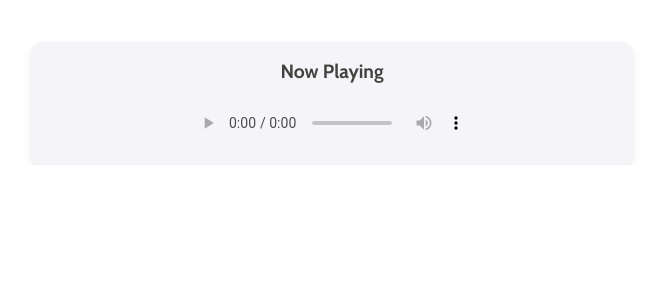
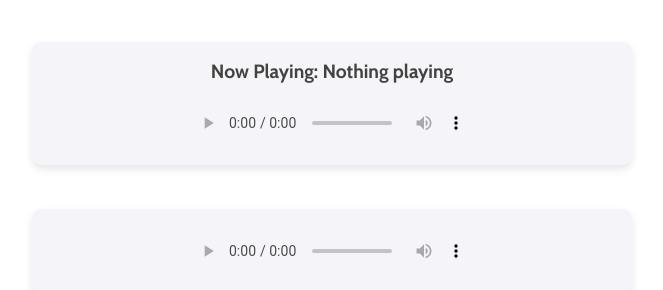
Before and after one commit to thunder-007/headspace, a React (Vite) app: page /my_music in a window 1280 px wide. Shown: the part 903-1193 px from the top of the page, without its empty margins (308-971 px from the left). Before the commit the page ends 1068 px from the top, so only its background shows below. Built offline with nearby package versions, Linux system fonts and the light colour scheme; no server answers; sample sign-in values are in the browser's storage; a web font is replaced by a local one.

Commit message:
add music player songs and google auth

```diff
--- a/db.json
+++ b/db.json
@@ -1,5 +1,12 @@
 {
   "audio": [
-    { "id": "1", "url": ""}
+    { "id": "1",
+      "url": "https://www2.cs.uic.edu/~i101/SoundFiles/BabyElephantWalk60.wav",
+      "title": "Baby Elephant Walk"
+    },
+    { "id": "1",
+      "url": "https://www2.cs.uic.edu/~i101/SoundFiles/BabyElephantWalk60.wav",
+      "title": "DJ Tillu"
+    }
   ]
 }
--- a/src/pages/MyHeadspace.jsx
+++ b/src/pages/MyHeadspace.jsx
@@ -1,3 +1,4 @@
+import  { useState, useRef } from 'react';
 import MyHeadspaceNav from '../components/childComponents/MyHeadspaceNav';
 import HeadspaceTop from '../components/childComponents/HeadspaceTop';
 import "../components/childComponents/MyHeadspace.css";
@@ -5,6 +6,18 @@ import HeadspaceContent from '../components/childComponents/HeadspaceContent';
 
 // eslint-disable-next-line react/prop-types
 const MyHeadspace = ({ title }) => {
+    const [nowPlaying, setNowPlaying] = useState("Nothing playing");
+    const audioRefs = useRef([]);
+
+    const handlePlay = (audioIndex, title) => {
+        setNowPlaying(title);
+        audioRefs.current.forEach((audioRef, index) => {
+            if (index !== audioIndex && audioRef) {
+                audioRef.pause();
+            }
+        });
+    };
+
     return (
         <>
             <MyHeadspaceNav />
@@ -13,22 +26,38 @@ const MyHeadspace = ({ title }) => {
                     <p className="topitem-head">{title}</p>
                     <HeadspaceTop />
                     <HeadspaceContent />
-            {/* Music Player */}
                     <div className="custom-music-player my-5">
-              <p className="music-player-title">Now Playing</p>
+                        <p className="music-player-title">Now Playing: {nowPlaying}</p>
                         <div className="audio-controls">
-                <audio controls className="audio-element">
+                            <audio
+                                ref={(el) => (audioRefs.current[0] = el)}
+                                controls
+                                className="audio-element"
+                                onPlay={() => handlePlay(0, "Baby Elephant Walk")}
+                            >
                                 <source src="https://www2.cs.uic.edu/~i101/SoundFiles/BabyElephantWalk60.wav" type="audio/mpeg" />
                                 Your browser does not support the audio element.
                             </audio>
                         </div>
                     </div>
+                    <br />
+                    <div className="custom-music-player my-5">
+                        <div className="audio-controls">
+                            <audio
+                                ref={(el) => (audioRefs.current[1] = el)}
+                                controls
+                                className="audio-element"
+                                onPlay={() => handlePlay(1, "DJ Tillu")}
+                            >
+                                <source src="https://mp3teluguwap.net/mp3/2021/Dj Tillu/Tillu Anna DJ Pedithe.mp3" type="audio/mpeg" />
+                                Your browser does not support the audio element.
+                            </audio>
                         </div>
-
                     </div>
-
+                </div>
+            </div>
         </>
     );
-}
+};
 
 export default MyHeadspace;
```
Lines whose indentation alone changed are shown as unchanged.
